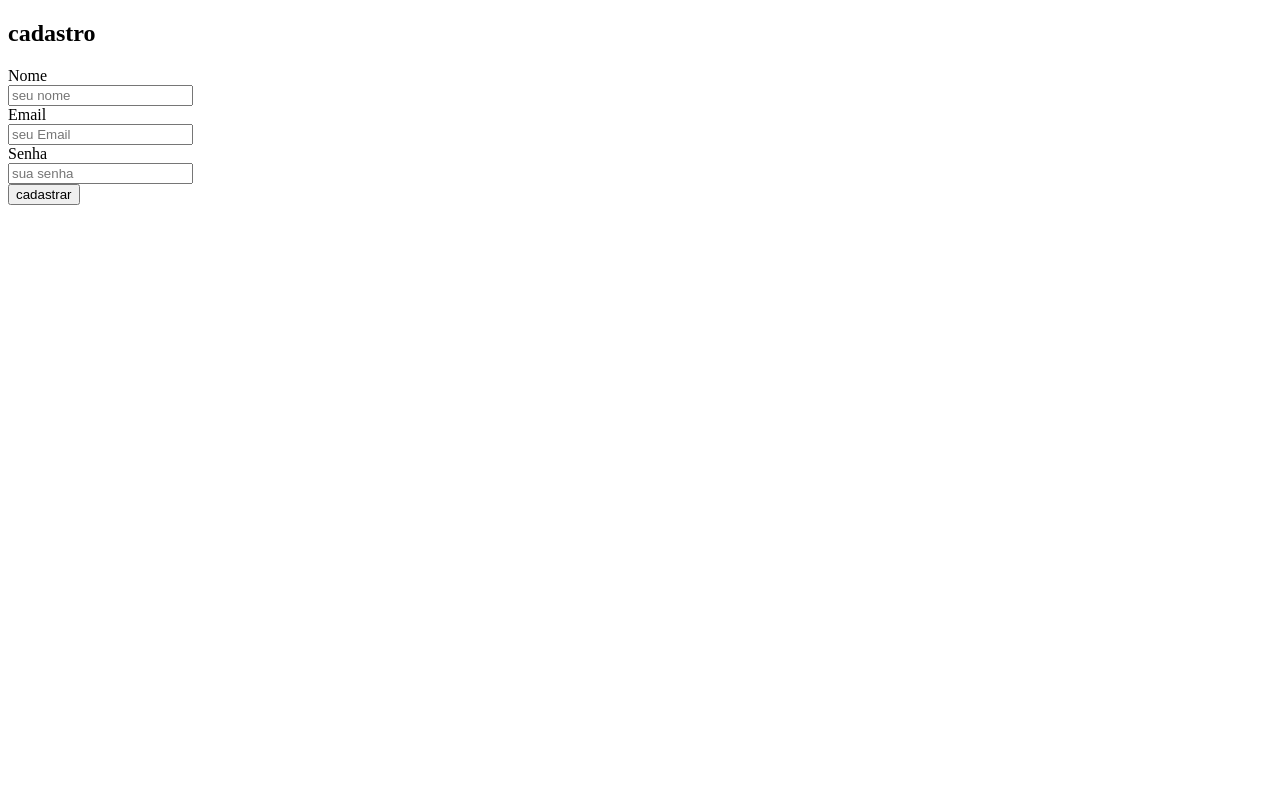
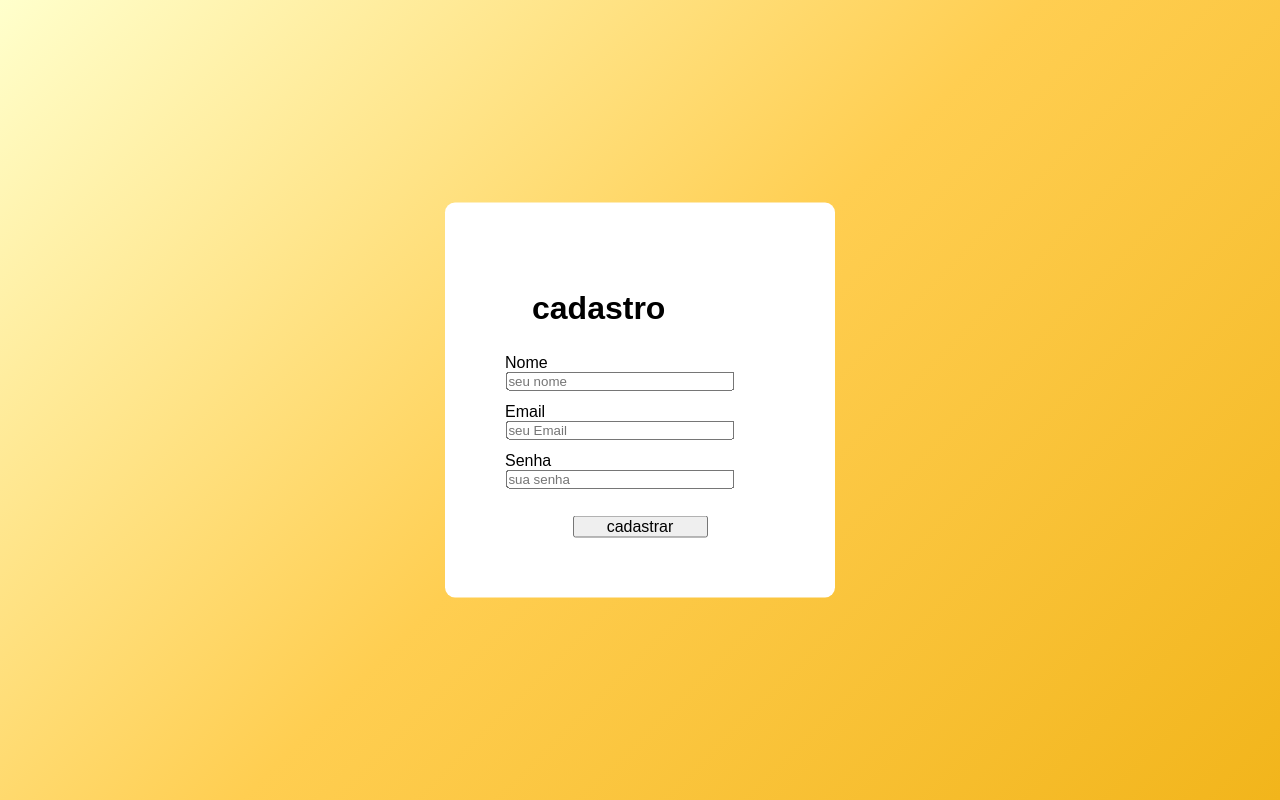
Before and after one commit to alice-bit-lab/desafio-calouro, a plain HTML site: page index.html in a window 1280 px wide. Drawn offline with Linux system fonts and the light colour scheme.

Commit message:
outra mudança

```diff
--- a/index.html
+++ b/index.html
@@ -3,6 +3,7 @@
 <head>
     <meta charset="UTF-8">
     <meta name="viewport" content="width=device-width, initial-scale=1.0">
+    <link rel="stylesheet" href="form.css">
     <title>Site</title>
 </head>
 <body>
```
